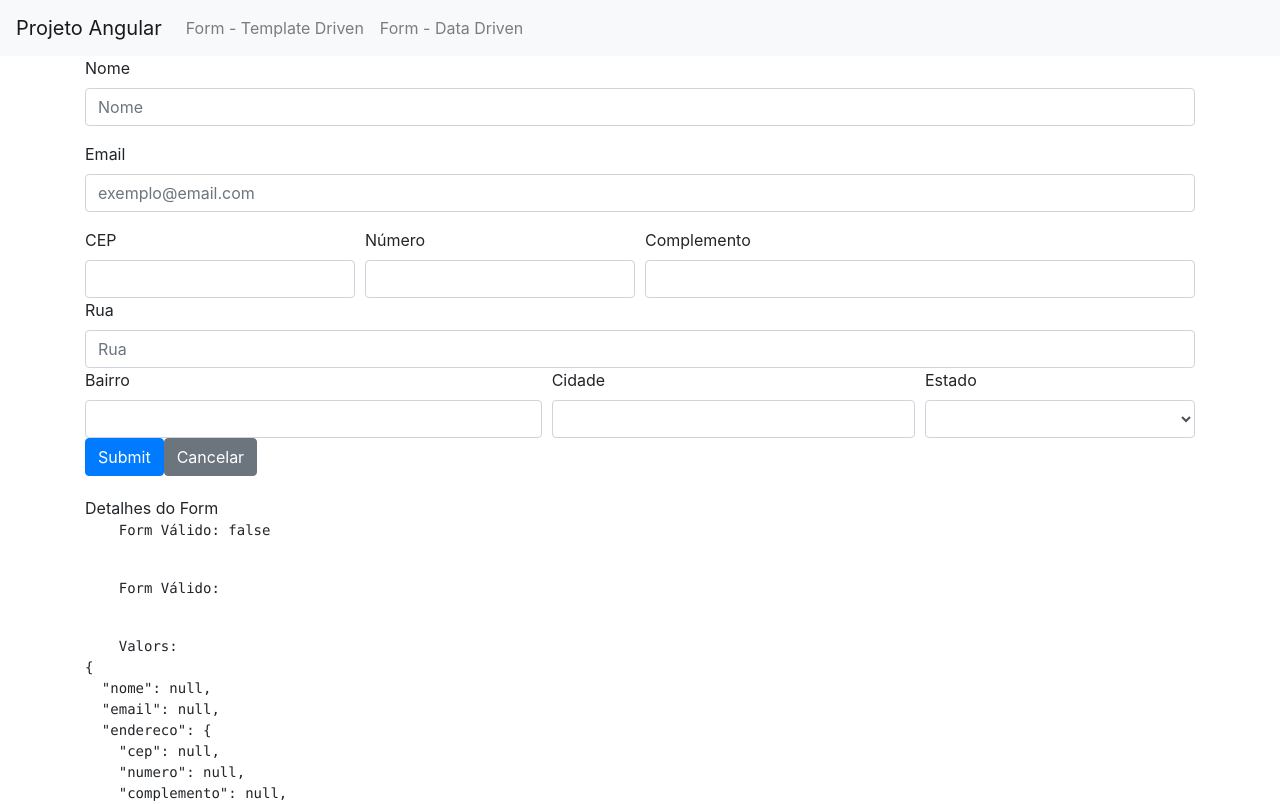
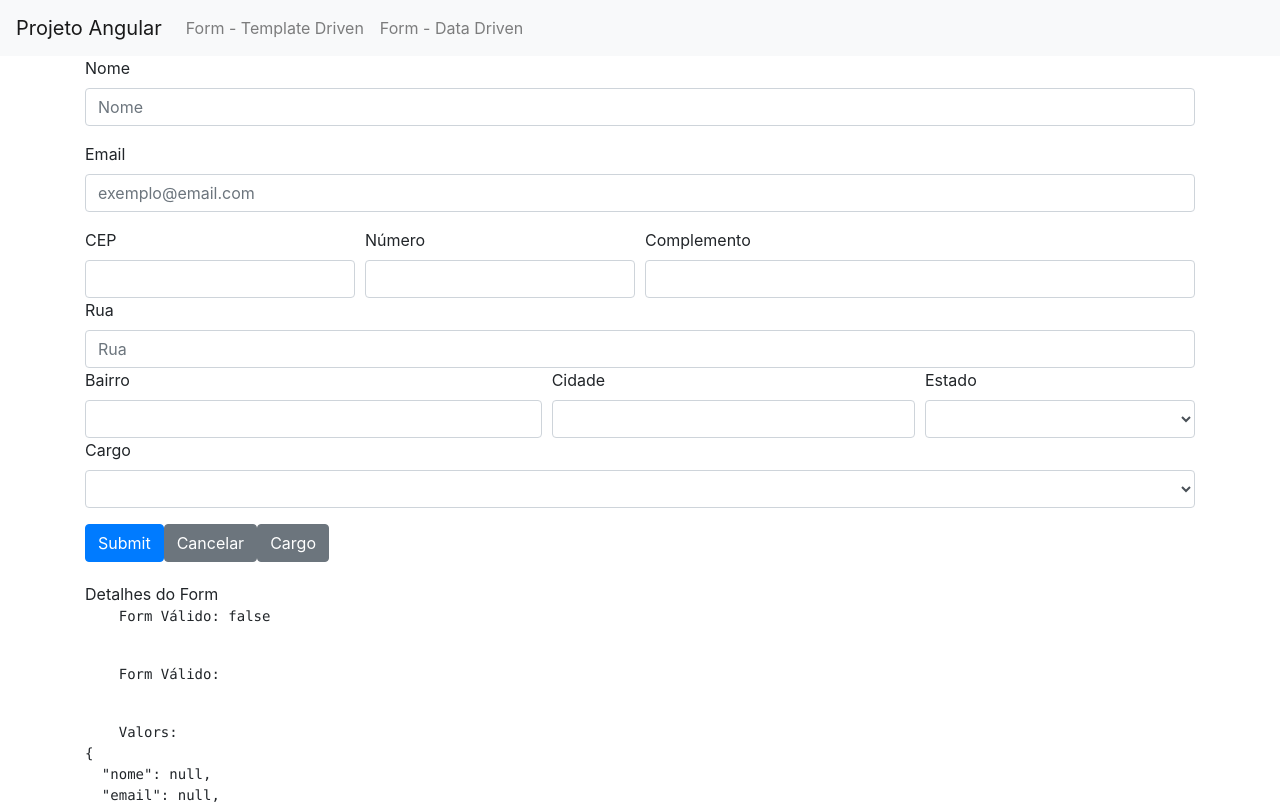
Before and after one commit to dhielyton/projeto-forms, an Angular app: page /dataForm in a window 1280 px wide. Shown: the top 804 px of the page. Built offline with nearby package versions, Linux system fonts and the light colour scheme.

Commit message:
aula 103

```diff
--- a/src/app/data-form/data-form.component.html
+++ b/src/app/data-form/data-form.component.html
@@ -64,15 +64,24 @@
 
       <div class="col-sm-3" [ngClass]="aplicaCssErro('endereco.estado')">
         <label for="estado" class="control-label">Estado</label>
-        <select  class="form-control" id="estado" formControlName="estado">
-          <option *ngFor="let estado of estados |async"[value]="estado.sigla">{{ estado.nome}}</option>
+        <select class="form-control" id="estado" formControlName="estado">
+          <option *ngFor="let estado of estados |async" [value]="estado.sigla">{{ estado.nome}}</option>
         </select>
         <app-campo-control-erro [mostrarErro]="verificaValidTouched('endereco.estado')" msgErro="O nome é Obirgatorio">
         </app-campo-control-erro>
       </div>
     </div>
   </div>
+
+  <div class="form-group">
+    <label for="estado" class="control-label">Cargo</label>
+    <select class="form-control" id="cargo" formControlName="cargo" [compareWith]="compararCargos">
+      <option *ngFor="let cargo of cargos" [ngValue]="cargo">{{ cargo.desc}}</option>
+    </select>
+
+  </div>
   <button type="submit" class="btn btn-primary">Submit</button>
   <button type="button" (click)="resetar()" class="btn btn-secondary">Cancelar</button>
+  <button type="button" (click)="setarCargo()" class="btn btn-secondary">Cargo</button>
   <app-form-debug [form]="formulario"></app-form-debug>
 </form>
--- a/src/app/data-form/data-form.component.ts
+++ b/src/app/data-form/data-form.component.ts
@@ -16,6 +16,7 @@
   formulario: FormGroup;
   //estados: EstadoBr[];
   estados:Observable<EstadoBr[]>;
+  cargos:any[];
 
   constructor(private formBuilder: FormBuilder,
     private http: HttpClient,
@@ -24,6 +25,7 @@
 
   ngOnInit() {
     this.estados = this.dropDownService.getEstadoBr();
+    this.cargos = this.dropDownService.getCargos();
     // this.formulario = new FormGroup({
     //   nome:new FormControl(null),
     //   email:new FormControl(null)
@@ -44,7 +46,8 @@
         bairro: [null, Validators.required],
         cidade: [null, Validators.required],
         estado: [null, Validators.required]
-      })
+      }),
+      cargo:[null]
 
     });
   }
@@ -137,5 +140,12 @@
       }
     });
   }
+  setarCargo(){
+    const cargo  = {nome:'Dev', nivel:'Pleno', desc:'Dev Pl'};
+    this.formulario.get('cargo').setValue(cargo);
+  }
+  compararCargos(obj1, obj2){
+    return obj1 && obj2? (obj1.nome=== obj2.nome)&&(obj1.nivel=== obj2.nivel):obj1 && obj2;
+  }
 
 }
--- a/src/app/shared/services/drop-down.service.ts
+++ b/src/app/shared/services/drop-down.service.ts
@@ -10,5 +10,12 @@
   getEstadoBr() {
     return this.http.get<EstadoBr[]>('assets/dados/estados.json')
   }
+  getCargos(){
+    return [
+      {nome:'Dev', nivel:'Junior', desc:'Dev Jr'},
+      {nome:'Dev', nivel:'Pleno', desc:'Dev Pl'},
+      {nome:'Dev', nivel:'Senior', desc:'Dev Sr'}
+    ]
+  }
   constructor(private http: HttpClient) { }
 }
```
